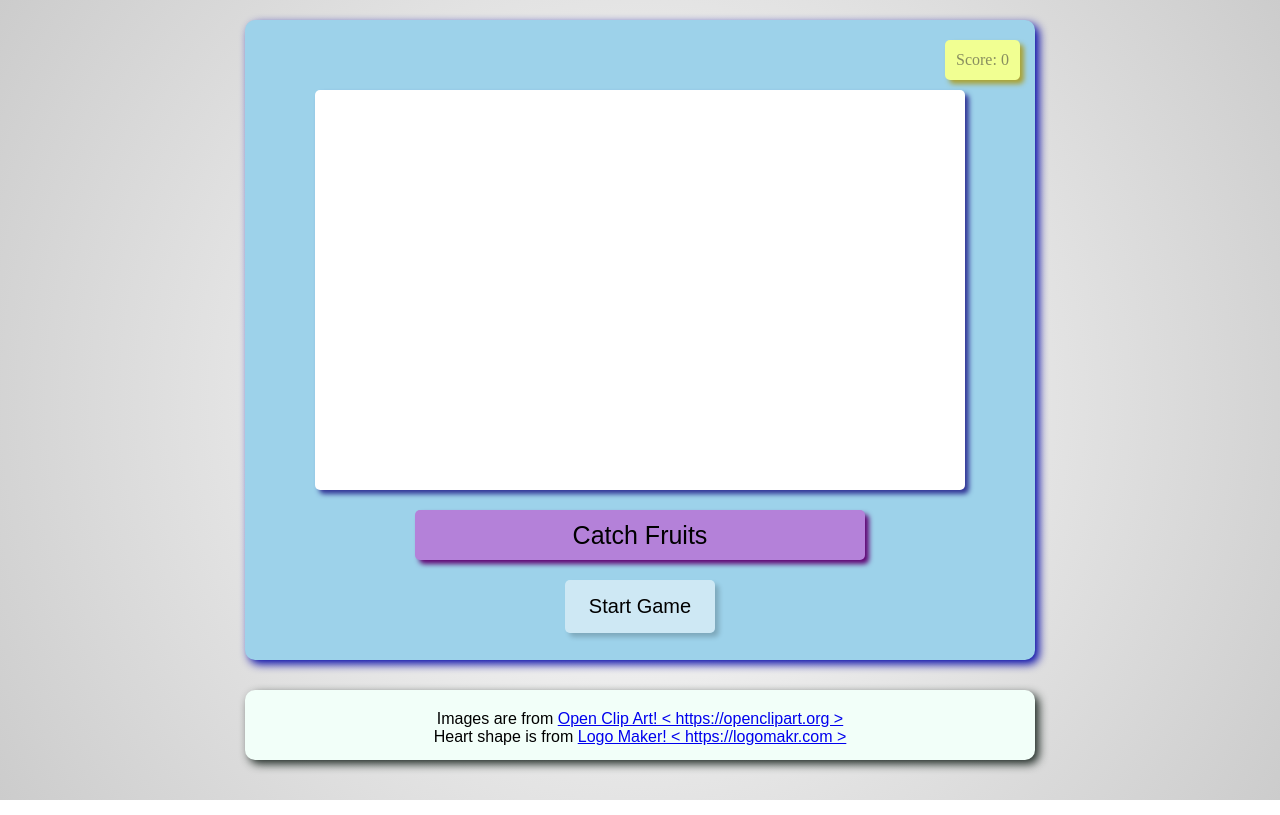
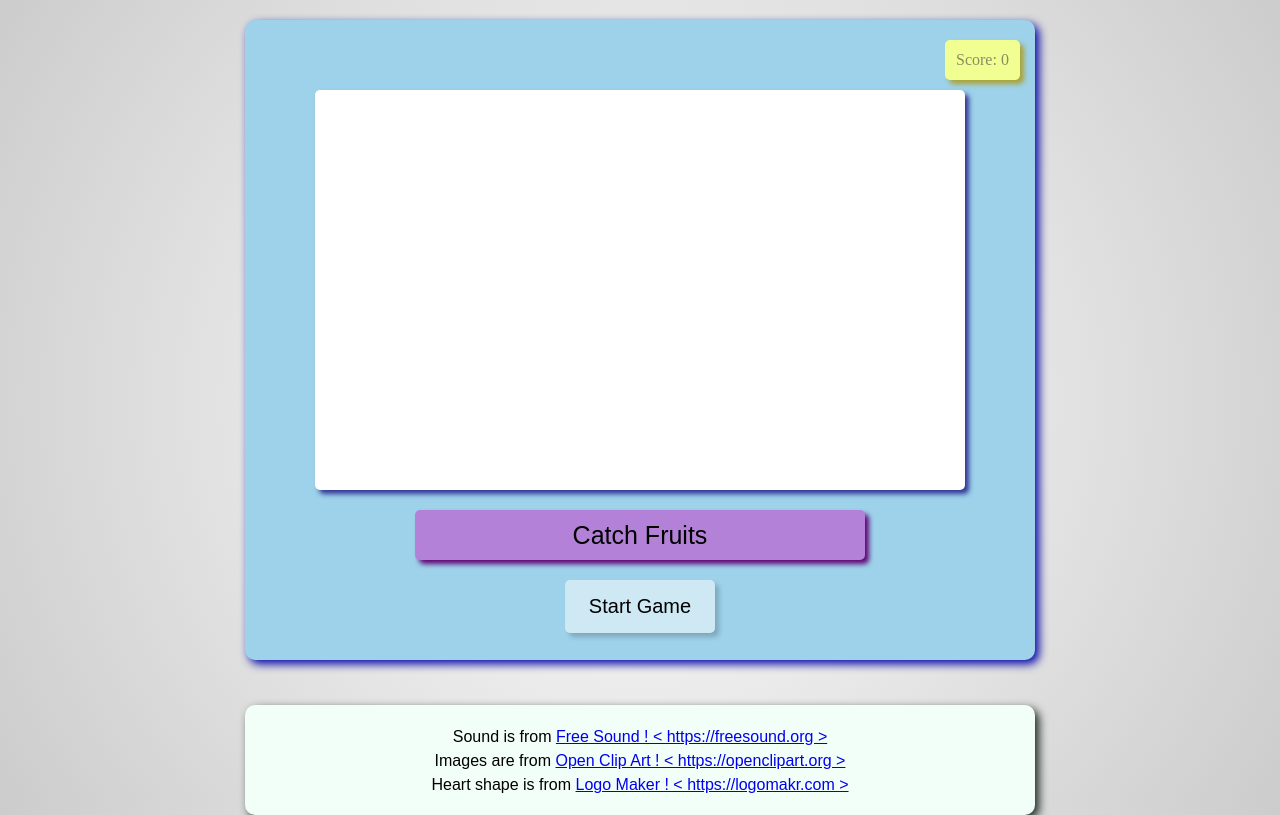
Before and after one commit to a4cheong/fruits-game, a plain HTML site: page index.html in a window 1280 px wide. Drawn offline with nearby package versions, Linux system fonts and the light colour scheme.

Commit message:
second commit

```diff
--- a/index.html
+++ b/index.html
@@ -39,9 +39,11 @@
             </div> <!-- end container -->
             <footer>
                 <div id="footer">
-                    Images are from <a href="https://openclipart.org" target="_blank">Open Clip Art! <  https://openclipart.org ></a>
+                    Sound is from <a href="https://freesound.org" target="_blank">Free Sound ! <  https://freesound.org ></a>
                     <br>
-                    Heart shape is from <a href="https://logomakr.com" target="_blank">Logo Maker! <  https://logomakr.com ></a>
+                    Images are from <a href="https://openclipart.org" target="_blank">Open Clip Art ! <  https://openclipart.org ></a>
+                    <br>
+                    Heart shape is from <a href="https://logomakr.com" target="_blank">Logo Maker ! <  https://logomakr.com ></a>
                 </div>
             </footer><!-- end of footer -->
 
--- a/styling.css
+++ b/styling.css
@@ -16,10 +16,10 @@ html{
 } /*end of container*/
 
 #footer{
-    height: 30px;
+    height: 70px;
     width: 750px;
     background-color: #f2fff9;
-    margin: 30px auto;
+    margin: 45px auto;
     padding: 20px;
     border-radius: 10px;
     box-shadow: 4px 4px 10px 0px #1d2823;
@@ -27,6 +27,7 @@ html{
     position: relative;
     text-align: center;
     font-family: Arial, Helvetica, sans-serif;
+    line-height: 1.5;
 } /*end of footer*/
 
 #score{
```
